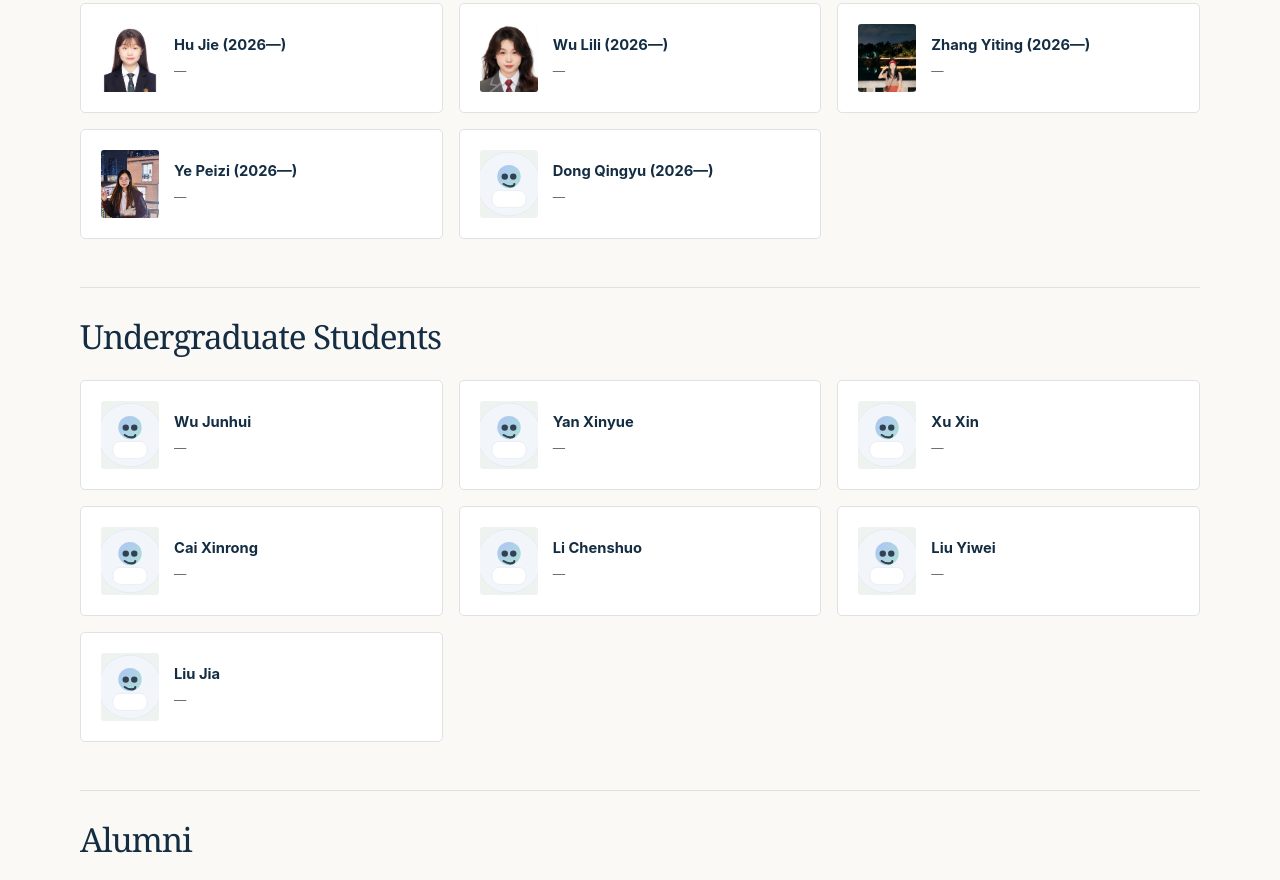
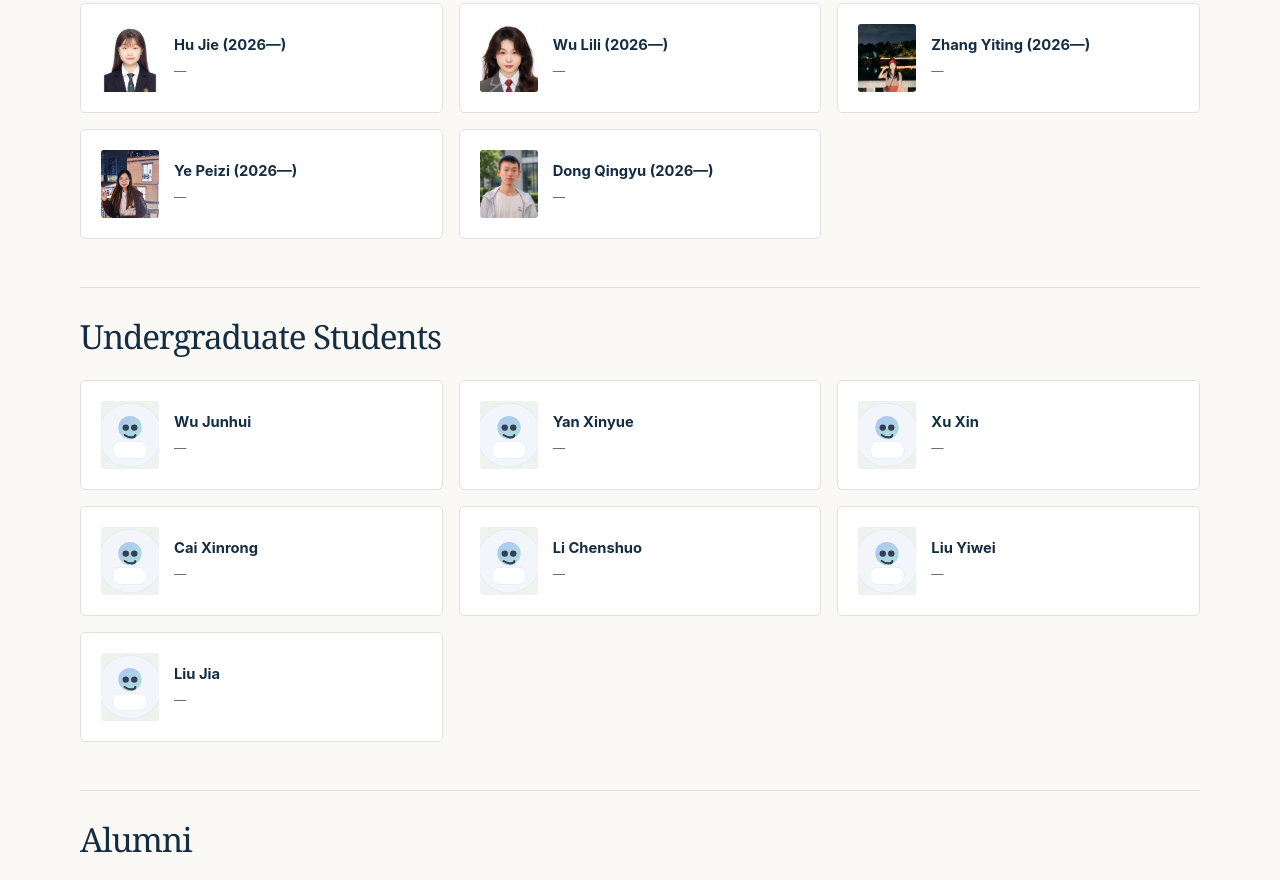
Before and after one commit to Kaimaoge/Kaimaoge.github.io, a plain HTML site: page students.html in a window 1280 px wide. Shown: the part 818-1698 px from the top of the page. Drawn offline with Linux system fonts and the light colour scheme.

Commit message:
Add Dong Qingyu's photo
Co-Authored-By: Claude Code <noreply@anthropic.com>

```diff
--- a/students.html
+++ b/students.html
@@ -131,7 +131,7 @@
           </a>
 
           <a class="student-card" id="dong-qingyu" href="students-redirects.html?to=dong-qingyu">
-            <img src="assets/img/avatar-generic.svg" alt="Avatar of Dong Qingyu" loading="lazy" decoding="async" />
+            <img src="assets/img/dongqingyu.jpg" alt="Avatar of Dong Qingyu" loading="lazy" decoding="async" />
             <div>
               <h3>Dong Qingyu (2026—)</h3>
               <p>—</p>
```
Also changed, not shown: assets/img/dongqingyu.jpg (added).
